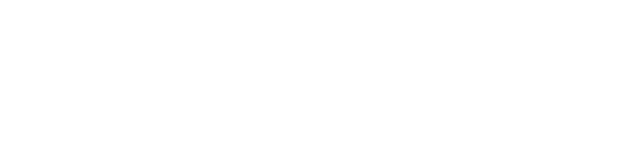
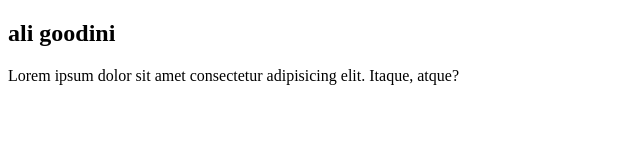
Before and after one commit to aligoodini/git-exersice, a plain HTML site: page index.html in a window 1280 px wide. Shown: the whole page, without its empty margins (0-640 px from the left). Drawn offline with Linux system fonts and the light colour scheme.

Commit message:
add p and h2 tag to html file

```diff
--- a/index.html
+++ b/index.html
@@ -6,6 +6,7 @@
     <title>Document</title>
 </head>
 <body>
-
+    <h2>ali goodini</h2>
+    <p>Lorem ipsum dolor sit amet consectetur adipisicing elit. Itaque, atque?</p>
 </body>
 </html>
```
